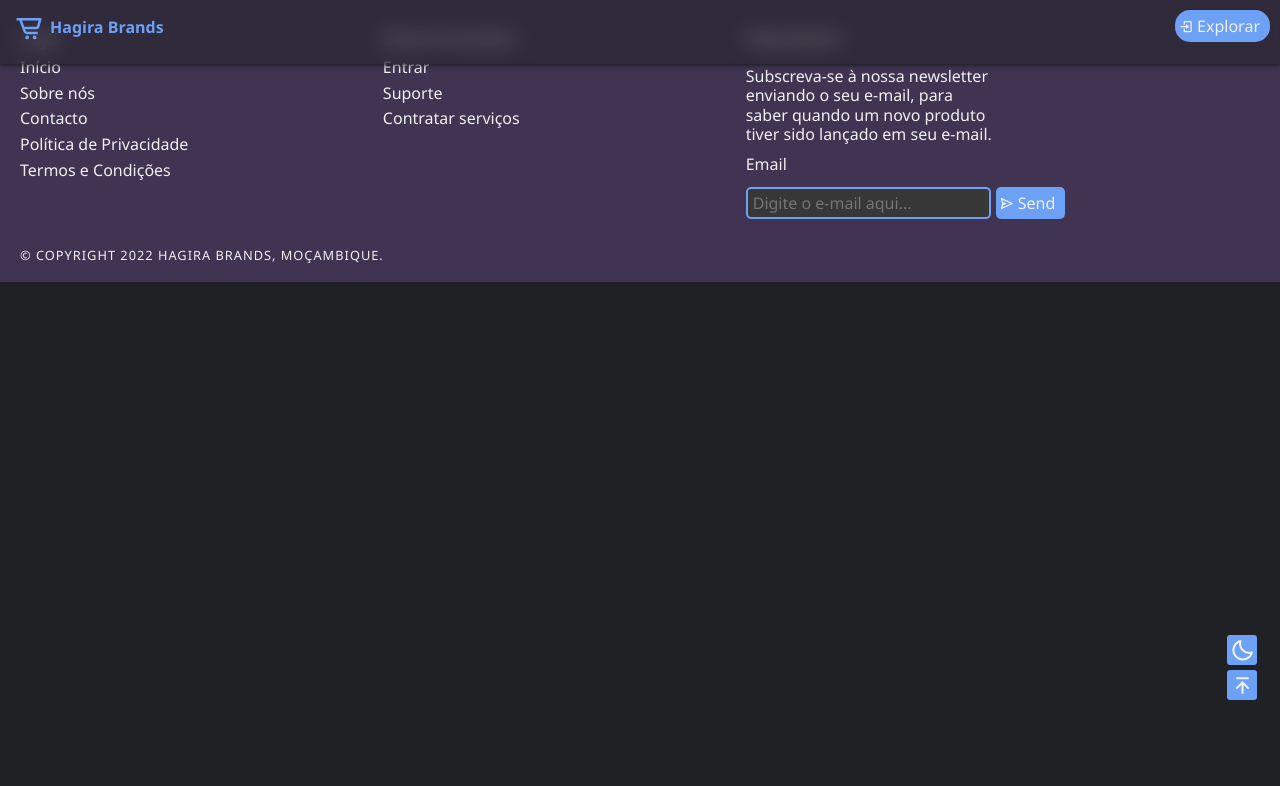
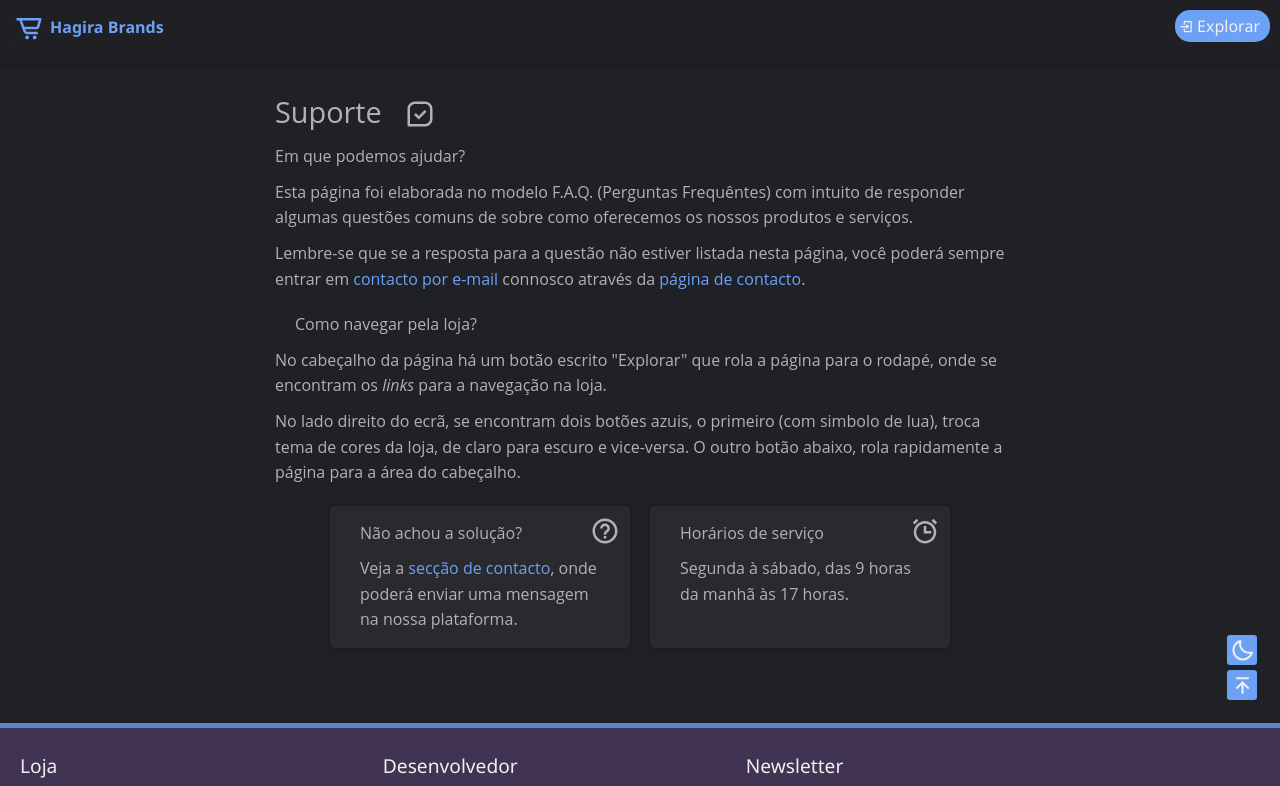
Before and after one commit to KainNhantumbo/Hagira-Brands-Store, a React (Create React App) app: page /support in a window 1280 px wide. Shown: the top 786 px of the page. Built offline with nearby package versions, Linux system fonts and the light colour scheme.

Commit message:
feat: added Support page struture.

```diff
--- a/src/pages/Support.jsx
+++ b/src/pages/Support.jsx
@@ -1,8 +1,59 @@
-import { SupportContainer } from "../styles/support";
+import { SupportContainer } from '../styles/support';
 import React, { useState } from 'react';
+import { BiAlarm, BiHelpCircle, BiMessageSquareCheck } from 'react-icons/bi';
 
 const Support = () => {
-  return <SupportContainer></SupportContainer>;
-}
+	return (
+		<SupportContainer>
+			<section className='intro'>
+				<h1>
+					Suporte <BiMessageSquareCheck />{' '}
+				</h1>
+				<h2>Em que podemos ajudar?</h2>
+				<p>
+					Esta página foi elaborada no modelo F.A.Q. (Perguntas Frequêntes) com
+					intuito de responder algumas questões comuns de sobre como oferecemos
+					os nossos produtos e serviços.
+				</p>
+				<p>
+					Lembre-se que se a resposta para a questão não estiver listada nesta
+					página, você poderá sempre entrar em{' '}
+					<a href='mailto: hagira-brands@gmail.com'>
+						<strong>contacto por e-mail</strong>
+					</a>{' '}
+					connosco através da{' '}
+					<a href='/contact'>
+						<strong>página de contacto</strong>
+					</a>
+					.
+				</p>
+			</section>
+			<section className='content'>
+				<h3>Como navegar pela loja?</h3>
+        <p>
+          No cabeçalho da página há um botão escrito <strong>"Explorar"</strong> que rola a página para o rodapé, onde se encontram os <em>links</em> para a navegação na loja.
+        </p>
+        <p>
+          No lado direito do ecrã, se encontram dois botões azuis, o primeiro (com simbolo de lua), troca tema de cores da loja, de claro para escuro e vice-versa. O outro botão abaixo, rola rapidamente a página para a área do cabeçalho.
+        </p>
+			</section>
+      <section className='infograph'>
+				<div>
+					<BiHelpCircle />
+					<h3>Não achou a solução?</h3>
+					<p>
+						Veja a <a href='/contact'>secção de contacto</a>, onde
+						poderá enviar uma mensagem na nossa plataforma.
+					</p>
+				</div>
+				<div>
+					<BiAlarm />
+					<h3>Horários de serviço</h3>
+					<p>Segunda à sábado, das 9 horas da manhã às 17 horas.</p>
+				</div>
+			</section>
+		</SupportContainer>
+	);
+};
 
 export default Support;
--- a/src/styles/contact.js
+++ b/src/styles/contact.js
@@ -1,4 +1,30 @@
 import styled from 'styled-components';
+
+export const infograph = `
+	display: flex;
+	justify-content: center;
+	flex-flow: row wrap;
+	gap: 20px;
+
+	div {
+		max-width: 300px;
+		padding: 15px 30px 15px 30px;
+		border-radius: 5px;
+		position: relative;
+
+		h3 {
+			padding: 0;
+		}
+
+		svg {
+			position: absolute;
+			width: 30px;
+			height: 30px;
+			right: 10px;
+			top: 10px;
+		}
+	}
+`;
 
 export const ContactContainer = styled.main`
 	width: 100%;
@@ -87,7 +113,7 @@ export const ContactContainer = styled.main`
 			gap: 10px;
 
 			span {
-        font-size: .9rem;
+				font-size: 0.9rem;
 				font-weight: 500;
 			}
 
@@ -118,29 +144,13 @@ export const ContactContainer = styled.main`
 	}
 
 	.infograph {
-		display: flex;
-		justify-content: center;
-		flex-flow: row wrap;
-		gap: 20px;
+		${() => infograph}
 
 		div {
 			box-shadow: 0 0 5px rgb(${({ theme }) => theme.shadows});
 			background: rgb(${({ theme }) => theme.backgroundAlt});
-			max-width: 300px;
-			padding: 15px 30px 15px 30px;
-			border-radius: 5px;
-			position: relative;
-
-			h3 {
-				padding: 0;
-			}
 
 			svg {
-				position: absolute;
-				width: 30px;
-				height: 30px;
-				right: 10px;
-				top: 10px;
 				color: rgb(${({ theme }) => theme.primary});
 			}
 		}
--- a/src/styles/support.js
+++ b/src/styles/support.js
@@ -1,3 +1,78 @@
-import styled from "styled-components";
+import styled from 'styled-components';
+import { infograph } from './contact';
 
-export const SupportContainer = styled.main``
+export const SupportContainer = styled.main`
+	width: 100%;
+	max-width: 750px;
+	margin: 0 auto;
+	padding: 80px 10px;
+	display: flex;
+	flex-direction: column;
+	gap: 20px;
+
+	line-height: 1.6rem;
+
+	em {
+		font-style: italic;
+	}
+
+	p {
+		padding-top: 10px;
+	}
+
+	h1 {
+		font-size: 1.8rem;
+		font-weight: 500;
+		position: relative;
+	}
+
+	h2,
+	h3,
+	label {
+		font-weight: 500;
+	}
+
+	a {
+		color: rgb(${({ theme }) => theme.primary});
+	}
+
+	h3 {
+		position: relative;
+		padding-left: 20px;
+
+		svg {
+			color: rgb(${({ theme }) => theme.primary});
+			position: absolute;
+			width: 18px;
+			height: 18px;
+			top: 3px;
+			left: 0;
+		}
+	}
+
+	.intro {
+		svg {
+			position: absolute;
+			width: 30px;
+			height: 30px;
+			left: 130px;
+			top: 0px;
+		}
+	}
+
+	.content {
+	}
+
+	.infograph {
+		${() => infograph}
+
+		div {
+			box-shadow: 0 0 5px rgb(${({ theme }) => theme.shadows});
+			background: rgb(${({ theme }) => theme.backgroundAlt});
+
+			.svg {
+				color: rgb(${({ theme }) => theme.primary});
+			}
+		}
+	}
+`;
```
Lines whose indentation alone changed are shown as unchanged.
